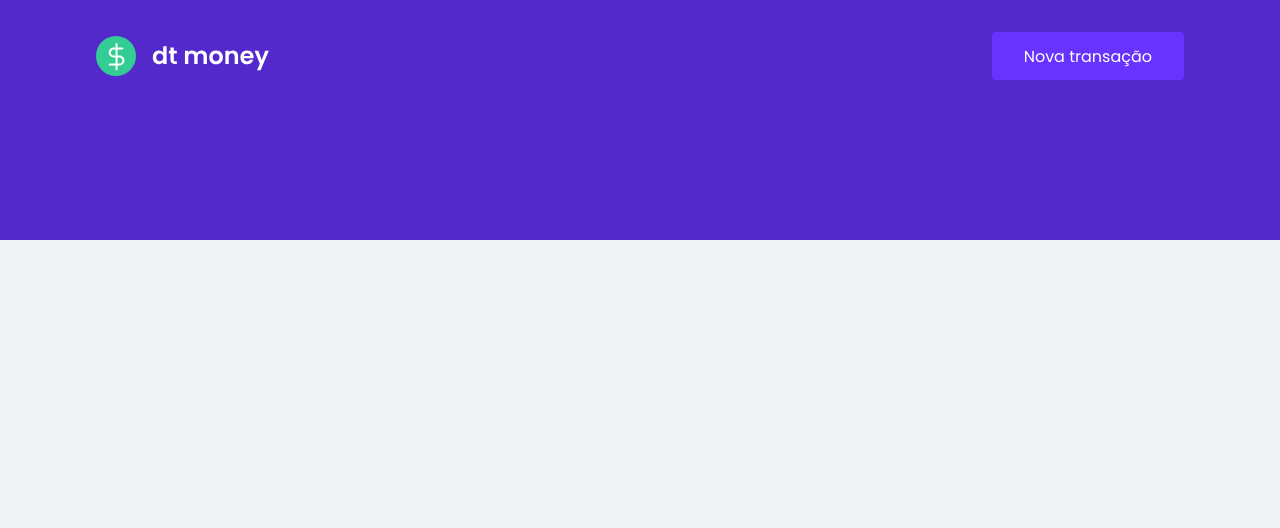
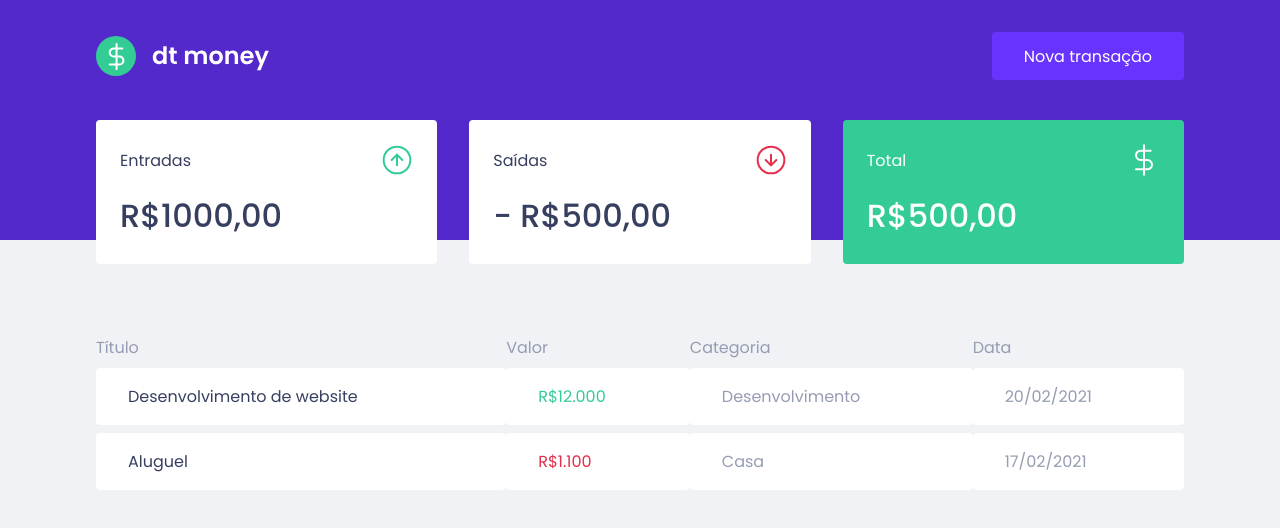
Before and after one commit to Nickithine/dtmoney, a React (Create React App) app: page / in a window 1280 px wide. Shown: the top 528 px of the page. Built offline with nearby package versions, Linux system fonts and the light colour scheme.

Commit message:
feat: Criação de componentes
Feito componentes de dashboard, summary, transactionsTable e suas
estilizações

```diff
--- a/public/index.html
+++ b/public/index.html
@@ -9,7 +9,7 @@
 
     <title>domimoney</title>
 
-    <link href="https://fonts.googleapis.com/css2?family=Poppins:wght@400;600&display=swap" rel="stylesheet">
+    <link href="https://fonts.googleapis.com/css2?family=Poppins:wght@400;500;600&display=swap" rel="stylesheet">
   </head>
   <body>
     <noscript>You need to enable JavaScript to run this app.</noscript>
--- a/src/App.tsx
+++ b/src/App.tsx
@@ -1,3 +1,4 @@
+import { Dashboard } from "./components/Dashboard";
 import { Header } from "./components/Header";
 import { GlobalStyle } from "./styles/global";
 
@@ -5,6 +6,7 @@
   return (
     <>
       <Header />
+      <Dashboard />
       <GlobalStyle />
     </>
   );
--- /dev/null
+++ b/src/components/Dashboard/index.tsx
@@ -0,0 +1,13 @@
+import { Summary } from "../Summary";
+import { TransactionsTable } from "../TransactionsTable";
+import { Container } from "./styles";
+
+export function Dashboard() {
+  return(
+    <Container>
+      <Summary />
+      <TransactionsTable />
+    </Container>
+
+  )
+}
--- /dev/null
+++ b/src/components/Dashboard/styles.ts
@@ -0,0 +1,7 @@
+import styled from "styled-components";
+
+export const Container = styled.main`
+  max-width: 1120px;
+  margin: 0 auto;
+  padding: 2.5rem 1rem;
+`;
--- /dev/null
+++ b/src/components/Summary/index.tsx
@@ -0,0 +1,32 @@
+import incomeImg from '../../assets/income.svg';
+import outcomeImg from '../../assets/outcome.svg';
+import totalImg from '../../assets/total.svg';
+import { Container } from "./styles";
+
+export function Summary() {
+  return (
+    <Container>
+      <div>
+        <header>
+          <p>Entradas</p>
+          <img src={ incomeImg } alt="Entradas" />
+        </header>
+        <strong>R$1000,00</strong>
+      </div>
+      <div>
+        <header>
+          <p>Saídas</p>
+          <img src={ outcomeImg } alt="Saídas" />
+        </header>
+        <strong>- R$500,00</strong>
+      </div>
+      <div className='highlight-background'>
+        <header>
+          <p>Total</p>
+          <img src={ totalImg } alt="Total" />
+        </header>
+        <strong>R$500,00</strong>
+      </div>
+    </Container>
+  )
+}
--- /dev/null
+++ b/src/components/Summary/styles.ts
@@ -0,0 +1,35 @@
+import styled from "styled-components";
+
+export const Container = styled.div`
+  display: grid;
+  grid-template-columns: repeat(3, 1fr);
+  gap: 2rem;
+  margin-top: -10rem;
+
+  div {
+    background: var(--shape);
+    padding: 1.5rem;
+    border-radius: 0.25rem;
+    color: var(--text-title);
+
+    header {
+      display: flex;
+      align-items: center;
+      justify-content: space-between;
+    }
+
+    strong {
+      display: block;
+      margin-top: 1rem;
+      font-size: 2rem;
+      font-weight: 500;
+      line-height: 3rem;
+    }
+
+    &.highlight-background{
+      background: var(--green);
+      color: #fff;
+    }
+
+  }
+`;
--- /dev/null
+++ b/src/components/TransactionsTable/index.tsx
@@ -0,0 +1,32 @@
+import { Container } from "./styles";
+
+export function TransactionsTable() {
+  return(
+    <Container>
+      <table>
+        <thead>
+          <tr>
+            <th>Título</th>
+            <th>Valor</th>
+            <th>Categoria</th>
+            <th>Data</th>
+          </tr>
+        </thead>
+        <tbody>
+          <tr>
+            <td>Desenvolvimento de website</td>
+            <td className="deposit">R$12.000</td>
+            <td>Desenvolvimento</td>
+            <td>20/02/2021</td>
+          </tr>
+          <tr>
+            <td>Aluguel</td>
+            <td className="withdraw">R$1.100</td>
+            <td>Casa</td>
+            <td>17/02/2021</td>
+          </tr>
+        </tbody>
+      </table>
+    </Container>
+  )
+}
--- /dev/null
+++ b/src/components/TransactionsTable/styles.ts
@@ -0,0 +1,38 @@
+import styled from "styled-components";
+
+export const Container = styled.div`
+  margin-top: 4rem;
+
+  table{
+    width: 100%;
+    border-spacing: 0 0.5rem;
+
+    th {
+      color: var(--text-body);
+      font-weight: 400;
+      padding: 1rem 2 rem;
+      text-align: left;
+      line-height: 1.5rem;
+    }
+
+    td {
+      padding: 1rem 2rem;
+      border: 0;
+      background: var(--shape);
+      color: var(--text-body);
+      border-radius: 0.25rem;
+
+      &:first-child{
+        color: var(--text-title);
+      }
+
+      &.deposit{
+        color: var(--green);
+      }
+
+      &.withdraw{
+        color: var(--red);
+      }
+    }
+  }
+`;
--- a/src/styles/global.ts
+++ b/src/styles/global.ts
@@ -4,6 +4,7 @@
   :root {
     --red: #e52e4d;
     --blue: #5429cc;
+    --green: #33cc95;
     --blue-light: #6933ff;
 
     --text-title: #363f5f;
```
